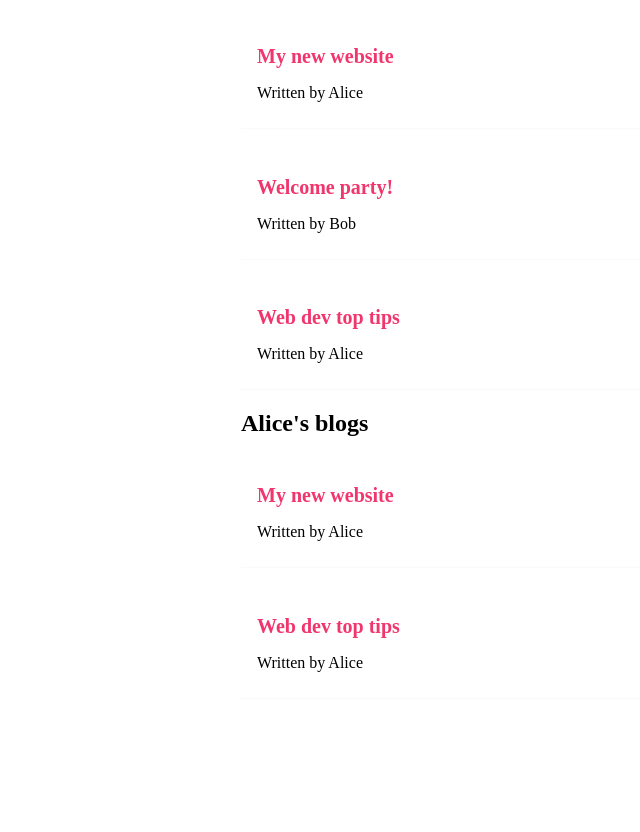
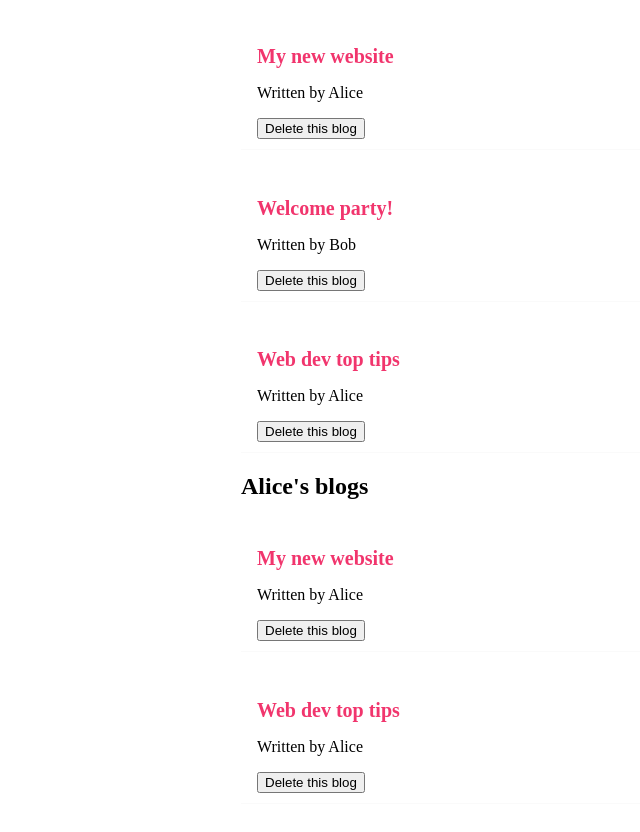
Before and after one commit to visheshofficial/learn-react, a React (Create React App) app in the folder FullModernReactTutorial/dojo-blog/: page / in a window 1280 px wide. Shown: the part 346-1178 px from the top of the page, without its empty margins (99-739 px from the left). Before the commit the page ends 1125 px from the top, so only its background shows below. Built offline with nearby package versions, Linux system fonts and the light colour scheme.

Commit message:
Full React Tutorial #13 - Functions as Props

```diff
--- a/FullModernReactTutorial/dojo-blog/src/BlogList.js
+++ b/FullModernReactTutorial/dojo-blog/src/BlogList.js
@@ -2,7 +2,7 @@
 //   const blogs = props.blogs
 //   console.log(blogs)
 //   const title = props.title
-const BlogList = ({ blogs, title }) => {
+const BlogList = ({ blogs, title, handleDelete }) => {
   // Destructuring props in the function signature itself.
   return (
     <div className="blog-list">
@@ -11,6 +11,9 @@
         <div className="blog-preview" key={blog.id}>
           <h2>{blog.title}</h2>
           <p>Written by {blog.author}</p>
+          <button onClick={() => handleDelete(blog.id)}>
+            Delete this blog
+          </button>
         </div>
       ))}
     </div>
--- a/FullModernReactTutorial/dojo-blog/src/Home.js
+++ b/FullModernReactTutorial/dojo-blog/src/Home.js
@@ -45,6 +45,11 @@
     },
   ])
 
+  const handleDelete = (id) => {
+    const newBlogs = blogs.filter((blog) => blog.id !== id)
+    setBlogs(newBlogs)
+  }
+
   return (
     <div className="home">
       <h2>Home page</h2>
@@ -56,10 +61,11 @@
         Click me again!
       </button>
 
-      <BlogList blogs={blogs} title="All blogs" />
+      <BlogList blogs={blogs} title="All blogs" handleDelete={handleDelete} />
       <BlogList
         blogs={blogs.filter((blog) => blog.author === 'Alice')}
         title="Alice's blogs"
+        handleDelete={handleDelete}
       />
     </div>
   )
```
